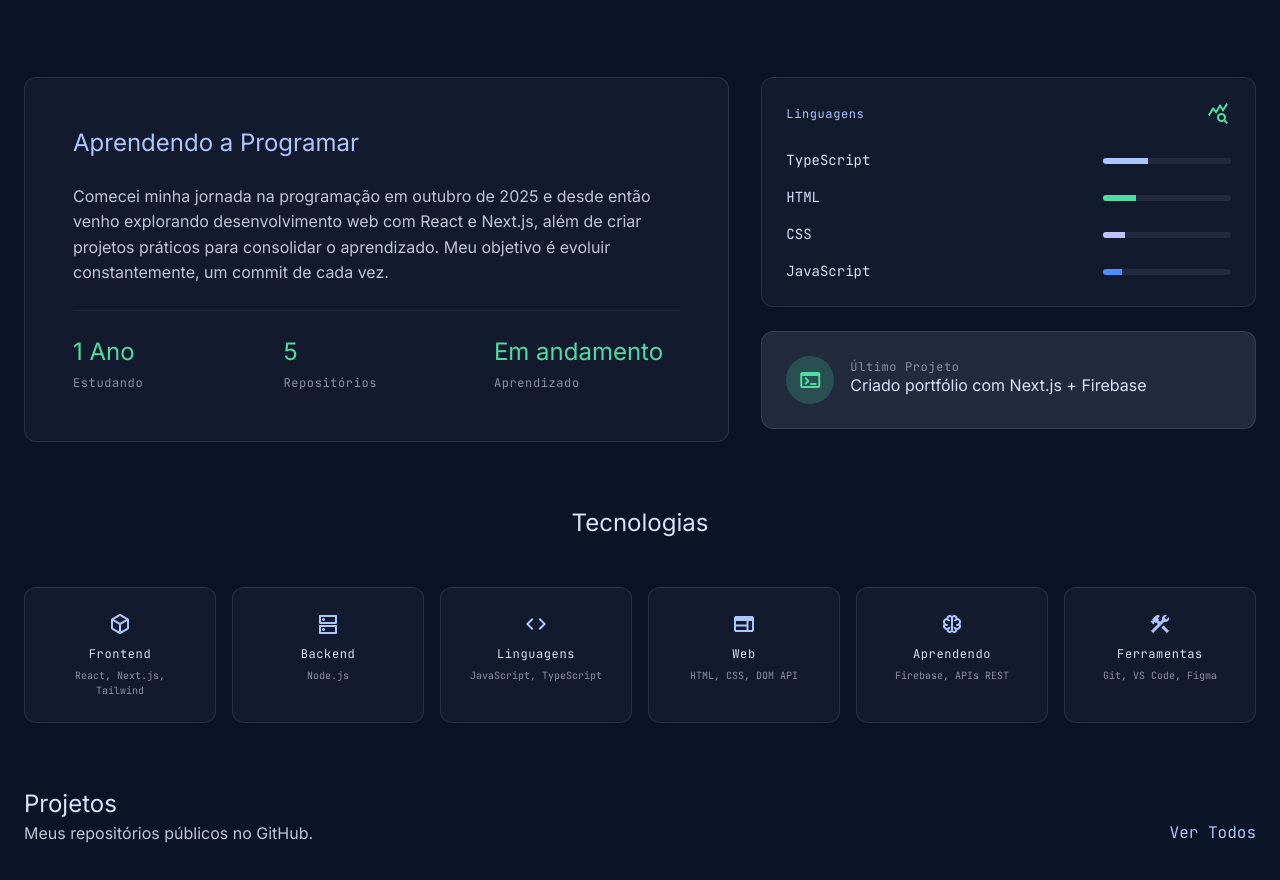
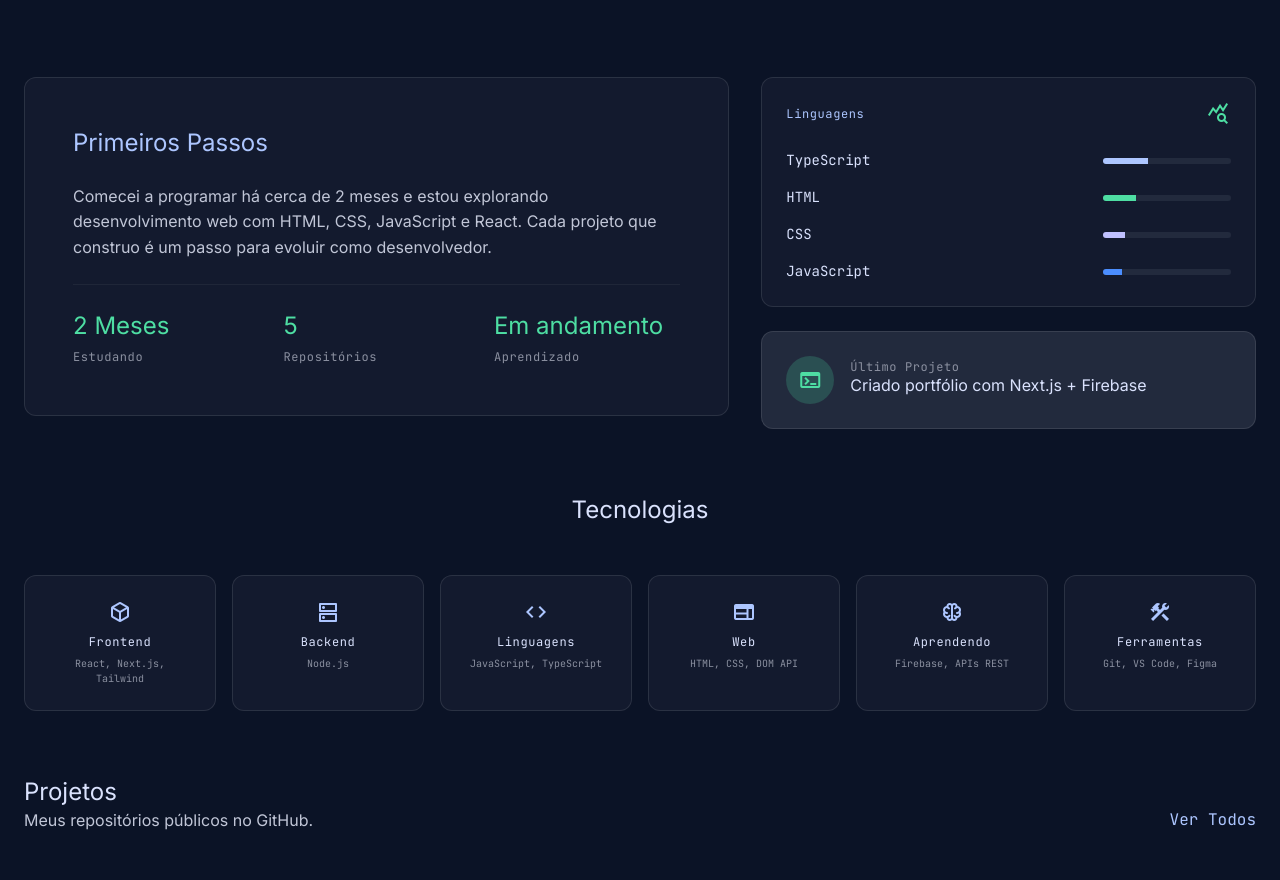
Before and after one commit to DanielFernandes-dev/portifolio, a Next.js app: page / in a window 1280 px wide. Shown: the part 940-1820 px from the top of the page. Built offline with nearby package versions, Linux system fonts and the light colour scheme.

Commit message:
Atualiza card para 'Primeiros Passos' com início há 2 meses

```diff
--- a/app/components/AboutStats.tsx
+++ b/app/components/AboutStats.tsx
@@ -3,13 +3,13 @@ export default function AboutStats() {
     <section className="max-w-[1280px] mx-auto px-gutter py-stack-gap">
       <div className="grid grid-cols-1 lg:grid-cols-12 gap-8 items-start">
         <div className="lg:col-span-7 glass-panel p-8 md:p-12 rounded-xl">
-          <h2 className="text-headline-md mb-6 text-primary">Aprendendo a Programar</h2>
+          <h2 className="text-headline-md mb-6 text-primary">Primeiros Passos</h2>
           <p className="font-body-base text-body-base text-on-surface-variant mb-6">
-            Comecei minha jornada na programação em outubro de 2025 e desde então venho explorando desenvolvimento web com React e Next.js, além de criar projetos práticos para consolidar o aprendizado. Meu objetivo é evoluir constantemente, um commit de cada vez.
+            Comecei a programar há cerca de 2 meses e estou explorando desenvolvimento web com HTML, CSS, JavaScript e React. Cada projeto que construo é um passo para evoluir como desenvolvedor.
           </p>
           <div className="grid grid-cols-2 md:grid-cols-3 gap-6 pt-6 border-t border-white/5">
             <div>
-              <span className="block text-headline-md text-secondary">{new Date().getFullYear() - 2025} Ano</span>
+              <span className="block text-headline-md text-secondary">2 Meses</span>
               <span className="font-label-caps text-label-caps text-outline">Estudando</span>
             </div>
             <div>
```
